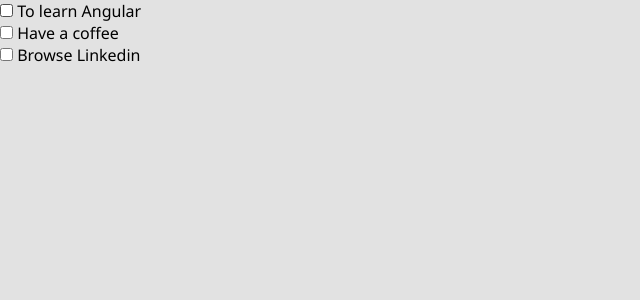
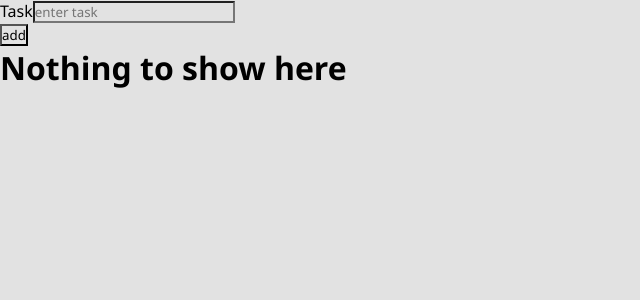
Before and after one commit to ismylsmylv/angular-todo, an Angular app: page / in a window 1280 px wide. Shown: the top 300 px of the page, without its empty margins (0-640 px from the left). Built offline with nearby package versions, Linux system fonts and the light colour scheme.

Commit message:
feat: add task added

```diff
--- a/src/app/app.component.html
+++ b/src/app/app.component.html
@@ -1,4 +1,18 @@
 <div class="container">
+  <!-- input -->
+  <form>
+    <div>
+      <label for="input">Task</label>
+      <input type="text" id="input" placeholder="enter task" name="taskText" [(ngModel)]="newTaskText">
+    </div>
+    <button type="submit" (click)="$event.preventDefault(); addTask()">
+      add
+    </button>
+
+  </form>
+
+
+  <!-- list -->
   <div *ngIf="items.length==0; else showItems">
 
 
@@ -9,10 +23,11 @@
 
   <ng-template #showItems>
     <ul *ngIf="items.length !=0" class="todo-list">
-      <li *ngFor="let item of items">
+      <li *ngFor="let item of items ; index as ii">
         <div class="form-check">
           <label class="form-check-label">
-            <input type="checkbox" name="" id=""> {{item.todoText }}
+            <input type="checkbox" [checked]='item.isComplete' [attr.data-index]="ii" name="" id=""
+              (click)="toggleItem(item)"> {{item.todoText }}
           </label>
         </div>
       </li>
--- a/src/app/app.component.ts
+++ b/src/app/app.component.ts
@@ -2,18 +2,27 @@ import { Component } from '@angular/core';
 import { RouterOutlet } from '@angular/router';
 import { TodoItem } from '../shared/modules/todoItem';
 import { CommonModule } from '@angular/common';
+import { FormsModule } from '@angular/forms';
 @Component({
   selector: 'app-root',
   standalone: true,
-  imports: [RouterOutlet, CommonModule],
+  imports: [RouterOutlet, CommonModule, FormsModule],
   templateUrl: './app.component.html',
   styleUrl: './app.component.scss',
 })
 export class AppComponent {
   items: TodoItem[] = [
-    new TodoItem('To learn Angular'),
-    new TodoItem('Have a coffee', true),
-    new TodoItem('Browse Linkedin'),
+    // new TodoItem('To learn Angular'),
+    // new TodoItem('Have a coffee', true),
+    // new TodoItem('Browse Linkedin'),
   ];
   title = 'angular-todo';
+  toggleItem(item: TodoItem) {
+    item.isComplete = !item.isComplete;
+  }
+  addTask() {
+    this.items.push(new TodoItem(this.newTaskText));
+    this.newTaskText = '';
+  }
+  newTaskText: string = '';
 }
```
